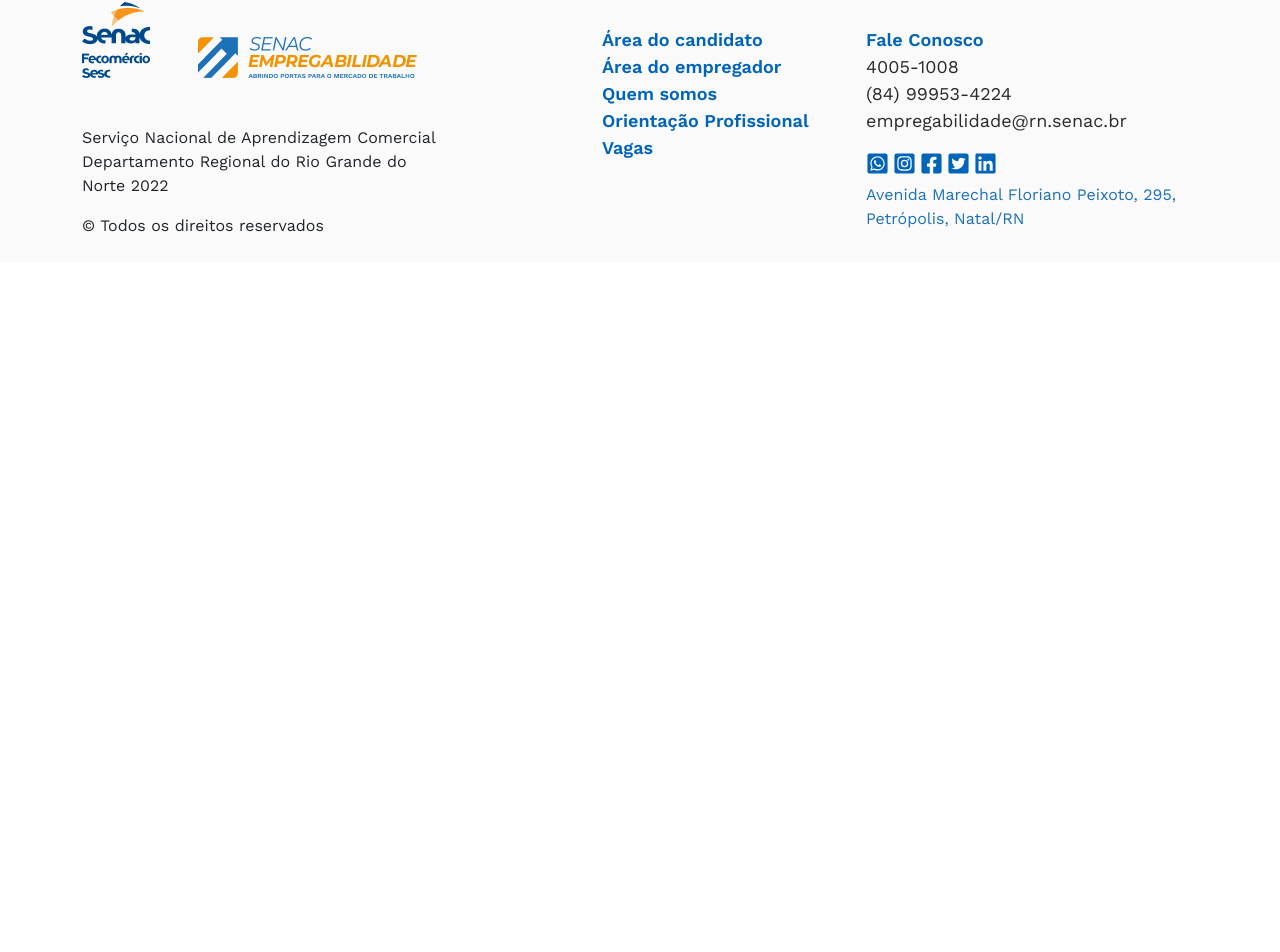
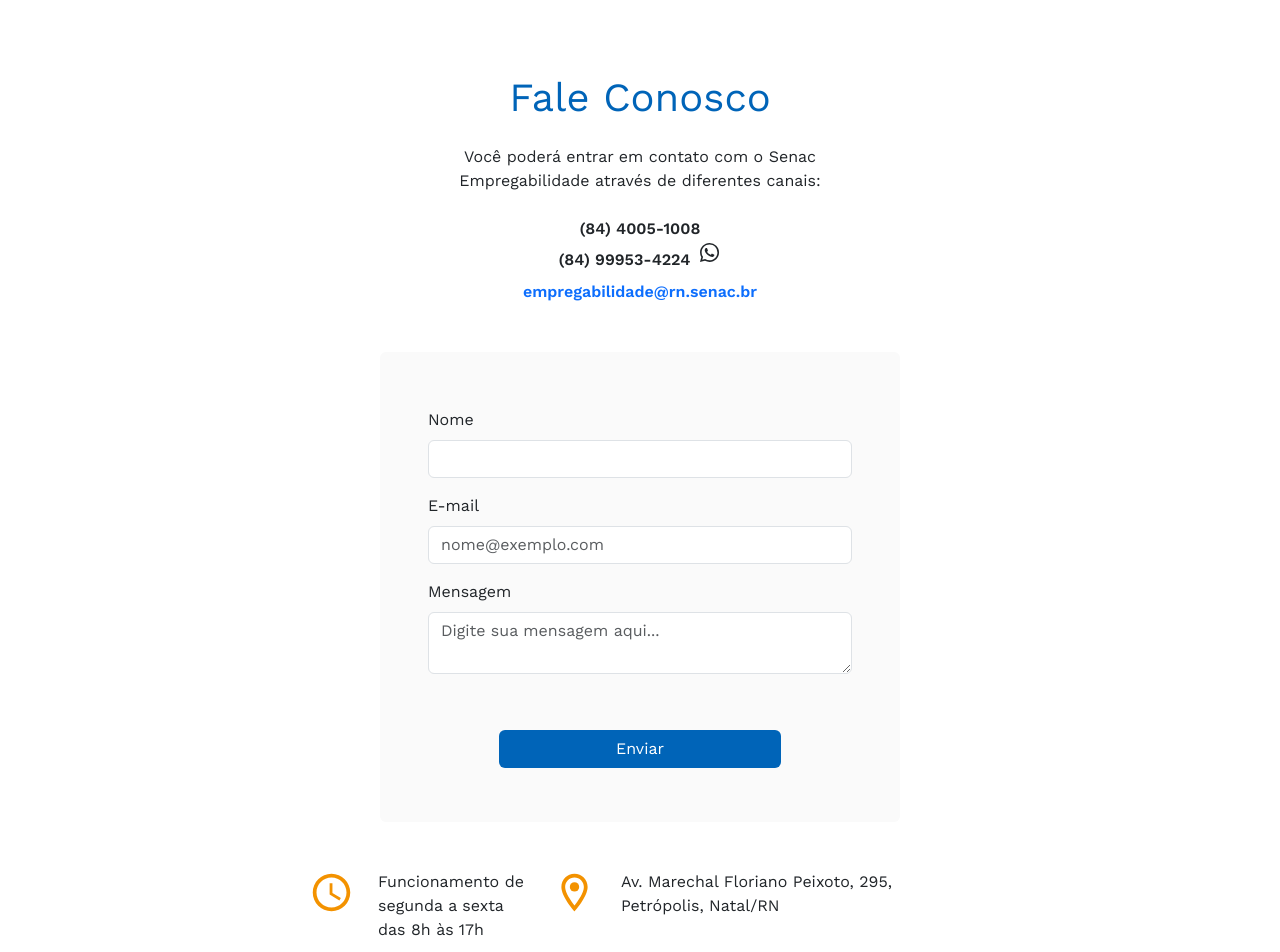
Before and after one commit to DouglasTrindade/senac-website, a React (Create React App) app in the folder ClientApp/: page /fale-conosco in a window 1280 px wide. Shown: the part 200-1152 px from the top of the page. Before the commit the page ends 800 px from the top, so only its background shows below. Built offline with nearby package versions, Linux system fonts and the light colour scheme.

Commit message:
feat: adição da página fale conosco

```diff
--- a/ClientApp/src/AppRoutes.js
+++ b/ClientApp/src/AppRoutes.js
@@ -2,7 +2,7 @@ import AboutUs from "./Pages/AboutUs";
 import Home from "./Pages/Home";
 import VacantJob from "./Pages/VacantJob";
 import ProfissionalOrientation from './Pages/ProfissionalOrientation'
-
+import ContactUs from './Pages/ContactUs'
 
 const AppRoutes = [
   {
@@ -21,6 +21,10 @@ const AppRoutes = [
     path: '/orientacao-profissional',
     element: <ProfissionalOrientation />
   },
+  {
+    path: '/fale-conosco',
+    element: <ContactUs />
+  },
 ];
 
 export default AppRoutes;
--- /dev/null
+++ b/ClientApp/src/Pages/ContactUs.jsx
@@ -0,0 +1,11 @@
+import ContactUsContent from '../components/ContactUsContent'
+
+const ContactUs = () => {
+  return (
+    <>
+      <ContactUsContent />
+    </>
+  );
+}
+
+export default ContactUs
--- /dev/null
+++ b/ClientApp/src/components/ContactUsContent/index.jsx
@@ -0,0 +1,56 @@
+import { Link } from 'react-router-dom';
+import {
+  MdKeyboardArrowRight,
+  MdWhatsapp,
+  MdOutlineWatchLater,
+  MdOutlineLocationOn
+ } from 'react-icons/md'
+ import styles from './styles.module.css'
+
+const ContactUsContent = () => {
+  return (
+    <>
+      <div className="container py-4 text-capitalize">
+          <Link to="/" className="text-secondary ">Início</Link>
+          <MdKeyboardArrowRight className="text-secondary" />
+          fale conosco
+      </div>
+      <div className="d-flex flex-column align-items-center mt-5">
+        <div className={`text-capitalize ${styles.Title}`}>
+          fale conosco
+        </div>
+        <span className="mt-4">Você poderá entrar em contato com o Senac</span>
+        <span>Empregabilidade através de diferentes canais:</span>
+        <span className="mt-4 fw-semibold">(84) 4005-1008</span>
+        <span className="fw-semibold">(84) 99953-4224<MdWhatsapp className="mb-3 ms-2" size={23} /></span>
+        <Link className='fw-semibold'>empregabilidade@rn.senac.br</Link>
+        <div className="mt-5 rounded" style={{width: '520px', height: '470px', backgroundColor: '#FAFAFA'}}>
+          <div className="container d-flex flex-column py-5 px-5">
+            <label htmlFor="" className="required form-label mt-2">Nome<input type="text" className="required form-control mt-2" /></label>
+            <label htmlFor="" className="form-label mt-2">E-mail<input type="text" className="required form-control mt-2" placeholder="nome@exemplo.com"/></label>
+            <label for="" className="form-label mt-2">Mensagem
+            <textarea className="form-control mt-2" data-kt-autosize="true" placeholder="Digite sua mensagem aqui..."></textarea></label>
+            <div className="d-flex justify-content-center mt-5">
+              <button className={`rounded text-white border-0 ${styles.SendBtn}`}>Enviar</button>
+            </div>
+          </div>
+        </div>
+      </div>
+      <div className="d-flex justify-content-center gap-4 my-5">
+        <MdOutlineWatchLater size={45} style={{color: '#F39200'}} />
+        <div className="" style={{width: '150px'}}>
+          Funcionamento de
+          segunda a sexta
+          das 8h às 17h
+        </div>
+        <MdOutlineLocationOn size={45} style={{color: '#F39200'}} />
+        <div className="" style={{width: '350px'}}>
+          Av. Marechal Floriano Peixoto, 295,
+          Petrópolis, Natal/RN
+        </div>
+      </div>
+    </>
+  )
+}
+
+export default ContactUsContent
--- /dev/null
+++ b/ClientApp/src/components/ContactUsContent/styles.module.css
@@ -0,0 +1,20 @@
+.Title {
+  color: #0064B8;
+  font-weight: 400;
+  font-size: 40px;
+  line-height: 47px;
+}
+
+.SendBtn {
+  background-color: #0064B8;
+  width: 282px;
+  height: 38px;
+}
+
+.SendBtn:hover {
+  background-color: #03579e;
+}
+
+.SendBtn:active {
+  background-color: #034985;
+}
--- a/ClientApp/src/components/NavMenu/index.jsx
+++ b/ClientApp/src/components/NavMenu/index.jsx
@@ -22,7 +22,7 @@ const NavMenu = ({menu = false}) => {
               <Link to="/orientacao-profissional">
                 <li className="nav-item text-nowrap">Orientação Profissional</li>
               </Link>
-              <Link to="/">
+              <Link to="/fale-conosco">
                 <li className="nav-item text-nowrap">Fale Conosco</li>
               </Link>
               <Link to="/">
```
